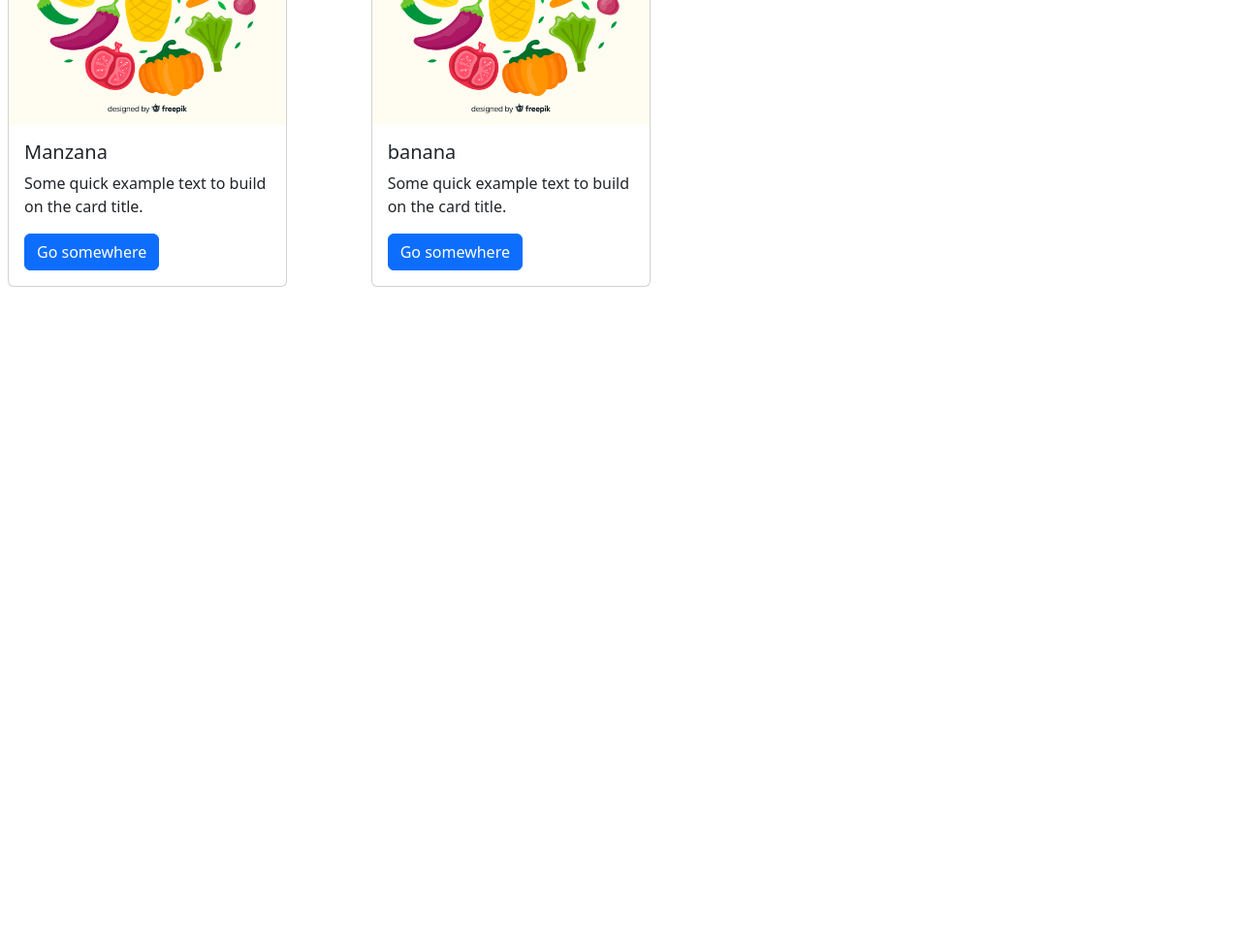
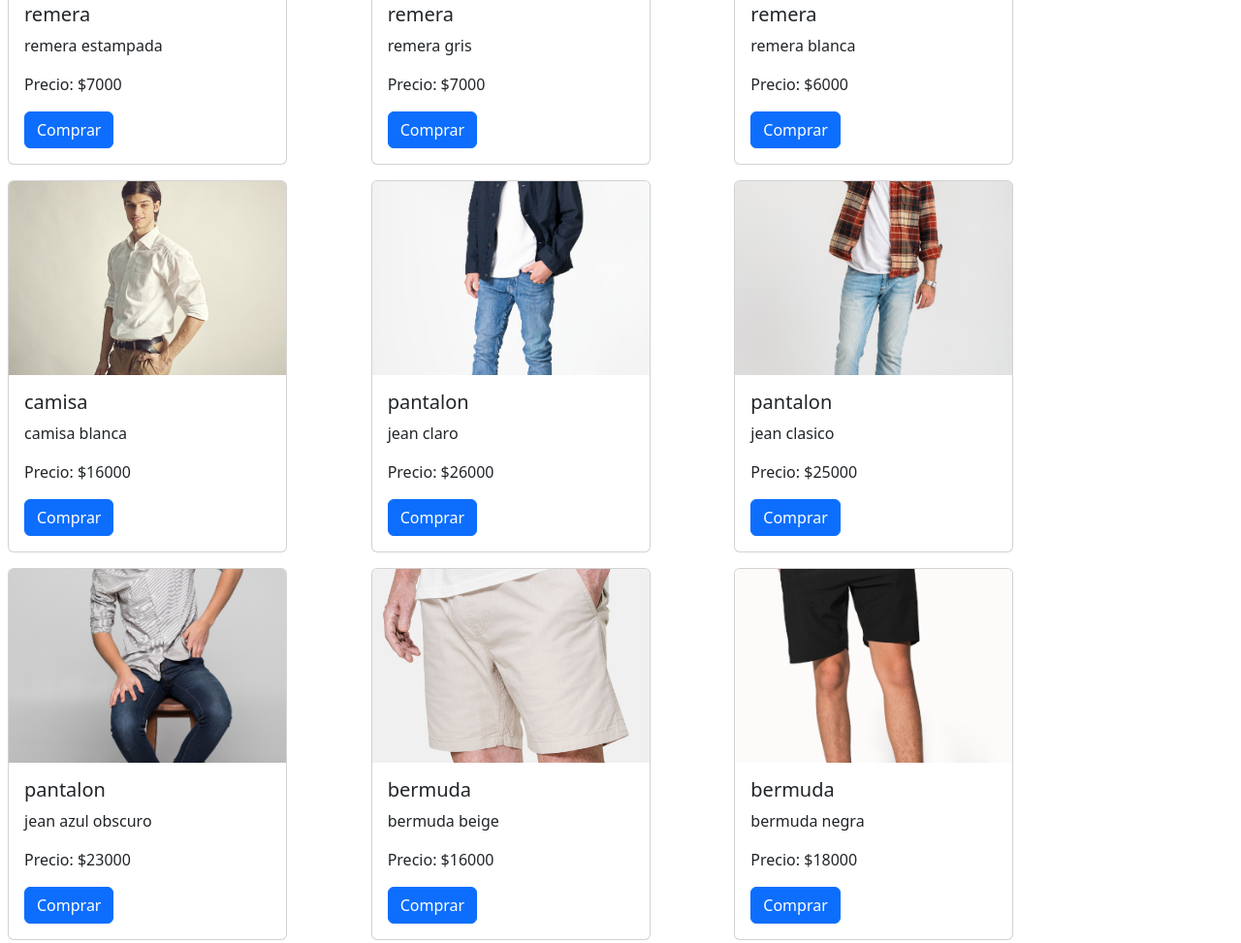
Before and after one commit to eliz-ana/segunda-entrega, a plain HTML site: page index.html in a window 1280 px wide. Shown: the part 270-1243 px from the top of the page at 97% size. Before the commit the page ends 800 px from the top, so only its background shows below. Drawn offline with nearby package versions, Linux system fonts and the light colour scheme.

Commit message:
agrege productos

```diff
--- a/index.html
+++ b/index.html
@@ -11,7 +11,7 @@
 
 <body>
     <header id="jsheader"></header>
-    <h1>Hello, world!</h1>
+
     <div class="container" id="jsCard"></div>
 
     <script src="https://cdn.jsdelivr.net/npm/bootstrap@5.3.3/dist/js/bootstrap.bundle.min.js"
--- a/scripts/app.js
+++ b/scripts/app.js
@@ -12,25 +12,81 @@ class Producto {
       (this.imagen = imagen); // Agregamos la URL de la imagen
   }
 }
-
-productos.push(
-  new Producto(
-    "Manzana",
-    160,
-    10,
-    "Fruta fresca y deliciosa",
-    "./imagenes/frutas.jpg"
-  )
-);
-productos.push(
-  new Producto(
-    "banana",
-    1700,
-    4,
-    "bananas del caribe",
-    "./../imagenes/frutas.jpg"
-  )
-);
+//productos
+const nuevosProductos = [
+  {
+    stock: 10,
+    nombre: "remera",
+    descripcion: "remera estampada",
+    precio: 7000,
+    imagen: "./imagenes/10remera.jpg",
+  },
+  {
+    stock: 10,
+    nombre: "remera",
+    descripcion: "remera gris",
+    precio: 7000,
+    imagen: "./imagenes/2remera-gris.jpg",
+  },
+  {
+    stock: 10,
+    nombre: "remera",
+    descripcion: "remera blanca",
+    precio: 6000,
+    imagen: "./imagenes/1camiseta-blanca.jpg",
+  },
+  {
+    stock: 10,
+    nombre: "camisa",
+    descripcion: "camisa blanca",
+    precio: 16000,
+    imagen: "./imagenes/3camisa-blanca.jpg",
+  },
+  {
+    stock: 10,
+    nombre: "pantalon",
+    descripcion: "jean claro",
+    precio: 26000,
+    imagen: "./imagenes/5pantalon-jean.jpg",
+  },
+  {
+    stock: 10,
+    nombre: "pantalon",
+    descripcion: "jean clasico",
+    precio: 25000,
+    imagen: "./imagenes/4pantalon-jean.jpg",
+  },
+  {
+    stock: 10,
+    nombre: "pantalon",
+    descripcion: "jean azul obscuro",
+    precio: 23000,
+    imagen: "./imagenes/9pantalonPortada.jpg",
+  },
+  {
+    stock: 10,
+    nombre: "bermuda",
+    descripcion: "bermuda beige ",
+    precio: 16000,
+    imagen: "./imagenes/7bermudaBeige.jpg",
+  },
+  {
+    stock: 10,
+    nombre: "bermuda",
+    descripcion: "bermuda negra",
+    precio: 18000,
+    imagen: "./imagenes/6bermuda.jpg",
+  },
+  {
+    stock: 10,
+    nombre: "camisa",
+    descripcion: "camisa azul",
+    precio: 16000,
+    imagen: "./imagenes/8camisa.jpg",
+  },
+];
+productos.push(...nuevosProductos);
+// render header
 const header = document.querySelector("#jsheader");
 header.innerHTML = `<nav class="navbar navbar-expand-lg bg-info-subtle">
   <div class="container-fluid">
@@ -52,7 +108,7 @@ header.innerHTML = `<nav class="navbar navbar-expand-lg bg-info-subtle">
     </div>
   </div>
 </nav>`;
-
+// render cards de productos
 function renderProductos(productos, containerid) {
   const containerCard = document.getElementById(containerid);
   containerCard.innerHTML = "";
@@ -61,12 +117,14 @@ function renderProductos(productos, containerid) {
     const card = document.createElement("div");
     card.classList.add("col-md-4");
     card.innerHTML = `
-    <div class="card d-flex" style="width: 18rem;">
-      <img src="${item.imagen}" class="card-img-top" alt="...">
+    <div class="card  img-fluid" style="width: 18rem;">
+      <img src="${item.imagen}" class="card-img-top img-fluid" alt="..."
+       style="height: 200px; object-fit: cover;">
       <div class="card-body">
         <h5 class="card-title">${item.nombre}</h5>
-        <p class="card-text">Some quick example text to build on the card title.</p>
-        <a href="#" class="btn btn-primary">Go somewhere</a>
+        <p class="card-text">${item.descripcion}</p>
+        <p class="card-text">Precio: $${item.precio}</p>
+        <a href="./cart.html" class="btn btn-primary">Comprar</a>
       </div>
     </div>
     `;
```
Also changed, not shown: cart.html (+1 -1 lines), imagenes/10remera.jpg (renamed from imagenes/remera5.jpg), imagenes/3camisa-blanca.jpg (renamed from imagenes/7camisa-blanca.jpg), imagenes/4pantalon-jean.jpg (renamed from imagenes/9pantalon-jean.jpg), imagenes/5pantalon-jean.jpg (renamed from imagenes/10pantalon-jean.jpg), imagenes/6bermuda.jpg (renamed from imagenes/bermuda2.jpg), imagenes/7bermudaBeige.jpg (renamed from imagenes/bermudaBeige.jpg), imagenes/8camisa.jpg (renamed from imagenes/camisa2.jpg), imagenes/9pantalonPortada.jpg (renamed from imagenes/pantalonPortada.jpg).
